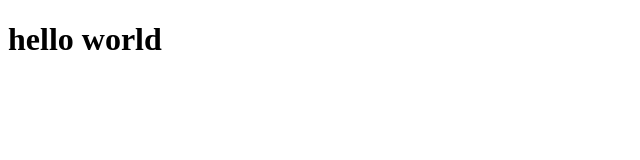
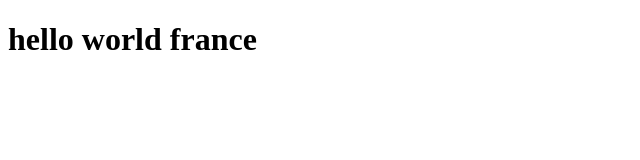
Before and after one commit to adesombre/test, a plain HTML site: page index.html in a window 1280 px wide. Shown: the whole page, without its empty margins (0-640 px from the left). Drawn offline with Linux system fonts and the light colour scheme.

Commit message:
modifier index

```diff
--- a/index.html
+++ b/index.html
@@ -7,6 +7,6 @@
     <title>Document</title>
 </head>
 <body>
-    <h1>hello world</h1>
+    <h1>hello world france</h1>
 </body>
 </html>
```
